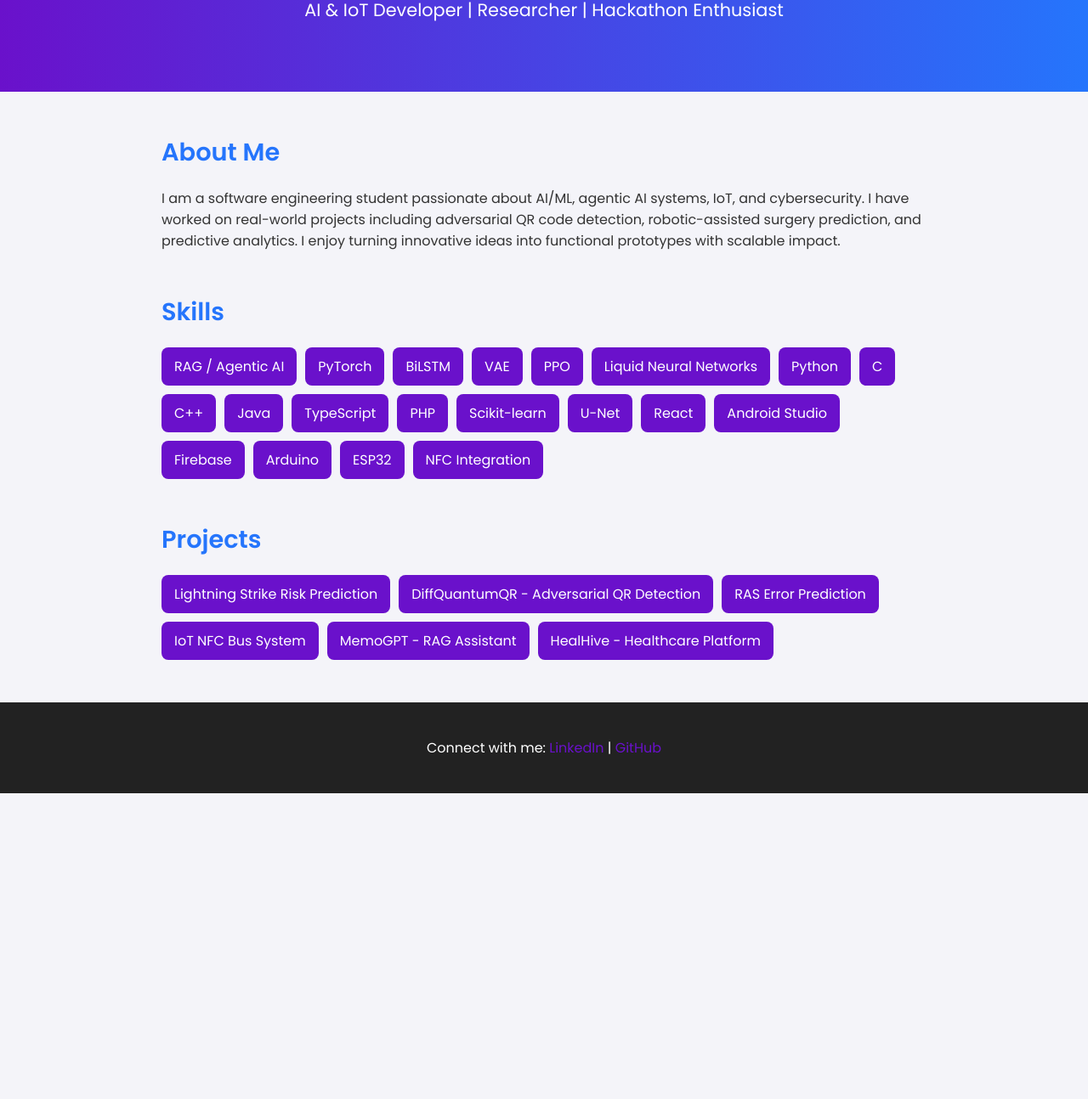
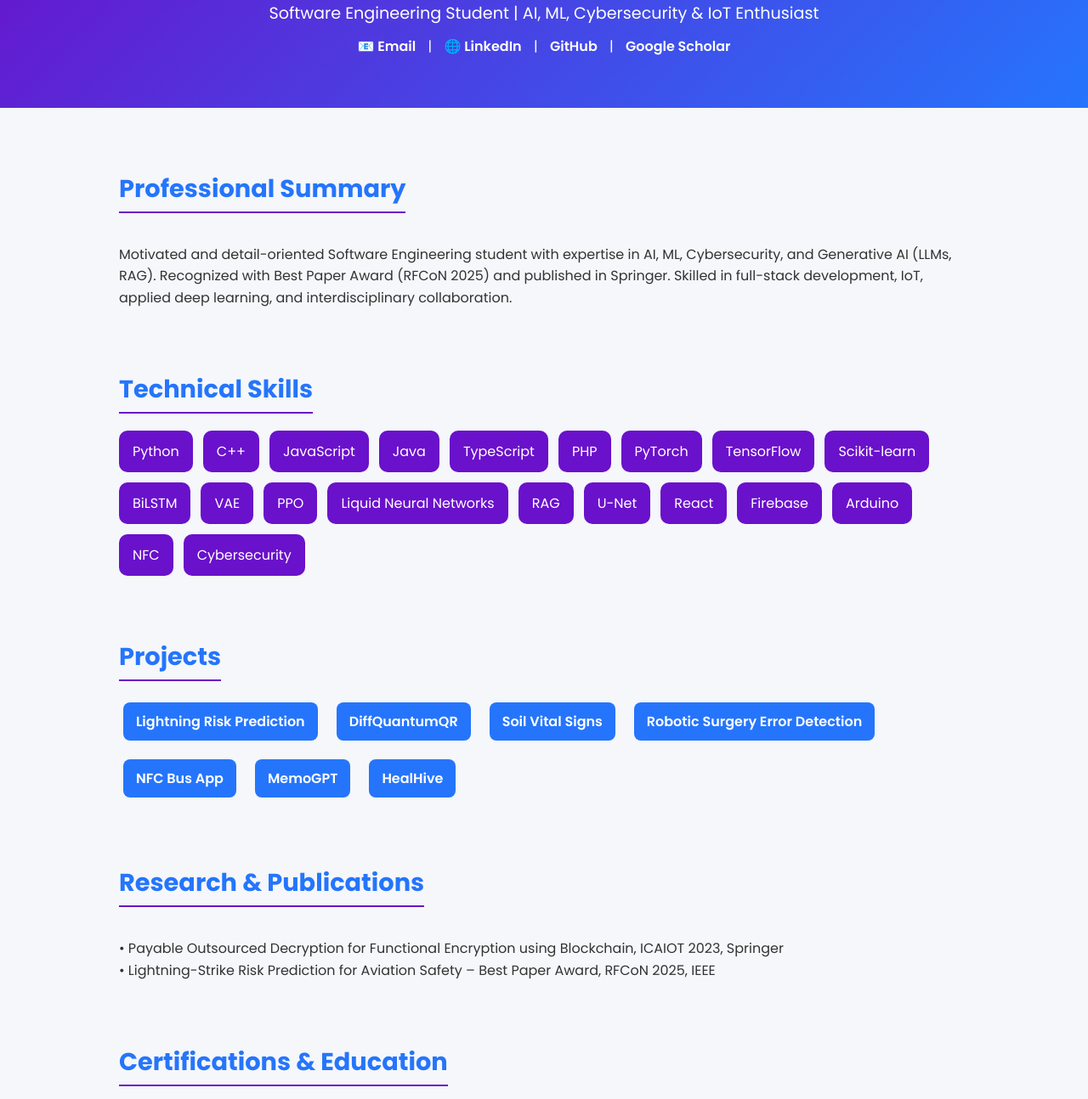
Before and after one commit to asifa1510/portfolio, a plain HTML site: page index.html in a window 1280 px wide. Shown: the part 141-1435 px from the top of the page at 85% size. Before the commit the page ends 1075 px from the top, so only its background shows below. Drawn offline with Linux system fonts and the light colour scheme.

Commit message:
Update index.html

```diff
--- a/index.html
+++ b/index.html
@@ -1,115 +1,107 @@
- <!DOCTYPE html>
+<!DOCTYPE html>
 <html lang="en">
 <head>
 <meta charset="UTF-8">
 <meta name="viewport" content="width=device-width, initial-scale=1.0">
-<title>Asifa S | Portfolio</title>
-<link href="https://fonts.googleapis.com/css2?family=Poppins:wght@400;600&display=swap" rel="stylesheet">
+<title>S. ASIFA | Portfolio</title>
+<link href="https://fonts.googleapis.com/css2?family=Poppins:wght@400;600;700&display=swap" rel="stylesheet">
 <style>
-body {
-    font-family: 'Poppins', sans-serif;
-    margin:0;
-    padding:0;
-    background:#f4f4f9;
-    color:#333;
-}
-header {
-    background: linear-gradient(90deg,#6a11cb,#2575fc);
-    color:white;
-    text-align:center;
-    padding:60px 20px;
-}
-header h1 {
-    margin:0;
-    font-size:2.8em;
-}
-header p {
-    margin-top:10px;
-    font-size:1.3em;
-    font-weight:500;
-}
-section {
-    max-width:900px;
-    margin:50px auto;
-    padding:0 20px;
-}
-h2 {
-    color:#2575fc;
-    margin-bottom:20px;
-    font-size:1.8em;
-}
-.skills, .projects {
-    display:flex;
-    flex-wrap:wrap;
-    gap:10px;
-}
-.skills span, .projects a {
-    background:#6a11cb;
-    color:white;
-    padding:10px 15px;
-    border-radius:8px;
-    text-decoration:none;
-    font-weight:500;
-    transition: transform 0.2s, background 0.2s;
-}
-.skills span:hover, .projects a:hover {
-    transform: translateY(-3px);
-    background:#2575fc;
-}
-footer {
-    text-align:center;
-    padding:25px;
-    background:#222;
-    color:white;
-    margin-top:50px;
-}
-footer a {
-    color:#6a11cb;
-    text-decoration:none;
-    font-weight:500;
-}
-footer a:hover {
-    text-decoration:underline;
-}
+/* General */
+body { margin:0; font-family:'Poppins', sans-serif; background:#f5f7fa; color:#333; scroll-behavior: smooth;}
+a { text-decoration:none; color: inherit; }
+
+/* Header */
+header { background: linear-gradient(135deg,#6a11cb,#2575fc); color:white; text-align:center; padding:60px 20px; }
+header h1 { margin:0; font-size:3em; letter-spacing:1px; }
+header p { margin:10px 0; font-size:1.2em; }
+
+/* Contact links */
+.contact a { margin:0 10px; color:white; font-weight:600; transition:0.3s; }
+.contact a:hover { color:#ffeb3b; }
+
+/* Sections */
+section { max-width:1000px; margin:50px auto; padding:0 20px; }
+h2 { color:#2575fc; margin-bottom:20px; font-size:1.8em; border-bottom:2px solid #6a11cb; display:inline-block; padding-bottom:5px; }
+p { line-height:1.6; }
+
+/* Skills & Projects */
+.cards { display:flex; flex-wrap:wrap; gap:12px; }
+.card { background:#6a11cb; color:white; padding:12px 16px; border-radius:10px; transition:0.3s; }
+.card:hover { transform: translateY(-5px); background:#2575fc; }
+
+/* Projects links */
+.project-link { display:inline-block; margin:5px; padding:10px 15px; border-radius:8px; background:#2575fc; color:white; font-weight:600; transition:0.3s; }
+.project-link:hover { background:#6a11cb; transform:scale(1.05); }
+
+/* Footer */
+footer { text-align:center; padding:25px; background:#222; color:white; }
+footer a { color:#6a11cb; margin:0 10px; transition:0.3s; }
+footer a:hover { color:#ffeb3b; }
+
+/* Responsive */
+@media (max-width:700px){ .cards{flex-direction:column;} }
 </style>
 </head>
 <body>
 
 <header>
-<h1>Asifa S</h1>
-<p>AI & IoT Developer | Researcher | Hackathon Enthusiast</p>
+<h1>S. ASIFA</h1>
+<p>Software Engineering Student | AI, ML, Cybersecurity & IoT Enthusiast</p>
+<div class="contact">
+<a href="mailto:asifa.s2004@gmail.com">📧 Email</a> |
+<a href="https://www.linkedin.com/in/yourname" target="_blank">🌐 LinkedIn</a> |
+<a href="https://github.com/yourusername" target="_blank">GitHub</a> |
+<a href="https://scholar.google.com/citations?user=yourID" target="_blank">Google Scholar</a>
+</div>
 </header>
 
 <section>
-<h2>About Me</h2>
-<p>I am a software engineering student passionate about AI/ML, agentic AI systems, IoT, and cybersecurity. I have worked on real-world projects including adversarial QR code detection, robotic-assisted surgery prediction, and predictive analytics. I enjoy turning innovative ideas into functional prototypes with scalable impact.</p>
+<h2>Professional Summary</h2>
+<p>Motivated and detail-oriented Software Engineering student with expertise in AI, ML, Cybersecurity, and Generative AI (LLMs, RAG). Recognized with Best Paper Award (RFCoN 2025) and published in Springer. Skilled in full-stack development, IoT, applied deep learning, and interdisciplinary collaboration.</p>
 </section>
 
 <section>
-<h2>Skills</h2>
-<div class="skills">
-<span>RAG / Agentic AI</span><span>PyTorch</span><span>BiLSTM</span><span>VAE</span><span>PPO</span><span>Liquid Neural Networks</span>
-<span>Python</span><span>C</span><span>C++</span><span>Java</span><span>TypeScript</span><span>PHP</span>
-<span>Scikit-learn</span><span>U-Net</span><span>React</span><span>Android Studio</span><span>Firebase</span><span>Arduino</span><span>ESP32</span><span>NFC Integration</span>
+<h2>Technical Skills</h2>
+<div class="cards">
+<span class="card">Python</span><span class="card">C++</span><span class="card">JavaScript</span><span class="card">Java</span><span class="card">TypeScript</span>
+<span class="card">PHP</span><span class="card">PyTorch</span><span class="card">TensorFlow</span><span class="card">Scikit-learn</span><span class="card">BiLSTM</span>
+<span class="card">VAE</span><span class="card">PPO</span><span class="card">Liquid Neural Networks</span><span class="card">RAG</span><span class="card">U-Net</span>
+<span class="card">React</span><span class="card">Firebase</span><span class="card">Arduino</span><span class="card">NFC</span><span class="card">Cybersecurity</span>
 </div>
 </section>
 
 <section>
 <h2>Projects</h2>
-<div class="projects">
-<a href="https://github.com/asifa1510/LightningStrikeRisk" target="_blank">Lightning Strike Risk Prediction</a>
-<a href="https://github.com/asifa1510/DiffQuantumQR" target="_blank">DiffQuantumQR - Adversarial QR Detection</a>
-<a href="https://github.com/asifa1510/PredictingRoboticMalfunctions" target="_blank">RAS Error Prediction</a>
-<a href="https://github.com/asifa1510/NFCBusApp" target="_blank">IoT NFC Bus System</a>
-<a href="https://github.com/asifa1510/MemoGPT" target="_blank">MemoGPT - RAG Assistant</a>
-<a href="https://github.com/asifa1510/HealHive-Healthcare_Website" target="_blank">HealHive - Healthcare Platform</a>
+<div class="cards">
+<a href="https://github.com/yourusername/lightning-risk" target="_blank" class="project-link">Lightning Risk Prediction</a>
+<a href="https://github.com/yourusername/diffquantumqr" target="_blank" class="project-link">DiffQuantumQR</a>
+<a href="https://github.com/yourusername/soil-vital-signs" target="_blank" class="project-link">Soil Vital Signs</a>
+<a href="https://github.com/yourusername/ras-errors" target="_blank" class="project-link">Robotic Surgery Error Detection</a>
+<a href="https://github.com/yourusername/nfc-bus-app" target="_blank" class="project-link">NFC Bus App</a>
+<a href="https://github.com/yourusername/memogpt" target="_blank" class="project-link">MemoGPT</a>
+<a href="https://github.com/yourusername/healhive" target="_blank" class="project-link">HealHive</a>
 </div>
+</section>
+
+<section>
+<h2>Research & Publications</h2>
+<p>• Payable Outsourced Decryption for Functional Encryption using Blockchain, ICAIOT 2023, Springer<br>
+• Lightning-Strike Risk Prediction for Aviation Safety – Best Paper Award, RFCoN 2025, IEEE</p>
+</section>
+
+<section>
+<h2>Certifications & Education</h2>
+<p>• Machine Learning (Stanford University, Andrew Ng)<br>
+• Cybersecurity CTF Training – Finalist, DevsHouse’24<br>
+• Web Development – Frontend & backend with modern frameworks<br>
+• B.Tech Software Engineering – Vellore Institute of Technology, Chennai | CGPA: 8.89/10</p>
 </section>
 
 <footer>
 <p>Connect with me:
-<a href="https://linkedin.com/in/asifa-s" target="_blank">LinkedIn</a> |
-<a href="https://github.com/asifa1510" target="_blank">GitHub</a>
+<a href="https://www.linkedin.com/in/yourname" target="_blank">LinkedIn</a> |
+<a href="https://github.com/yourusername" target="_blank">GitHub</a> |
+<a href="mailto:asifa.s2004@gmail.com">Email</a>
 </p>
 </footer>
 
```
